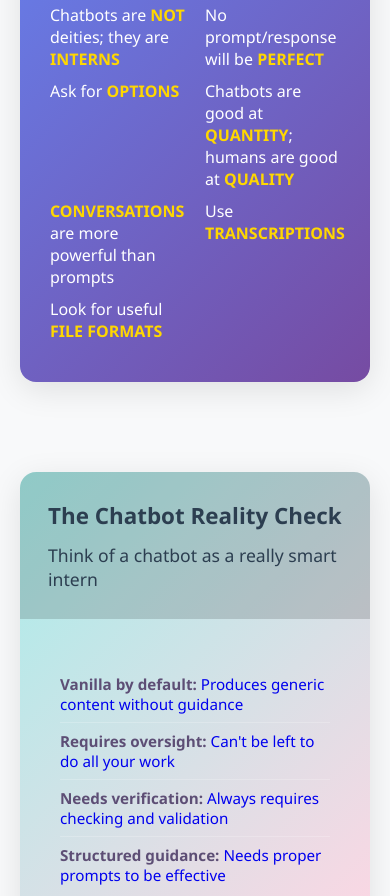
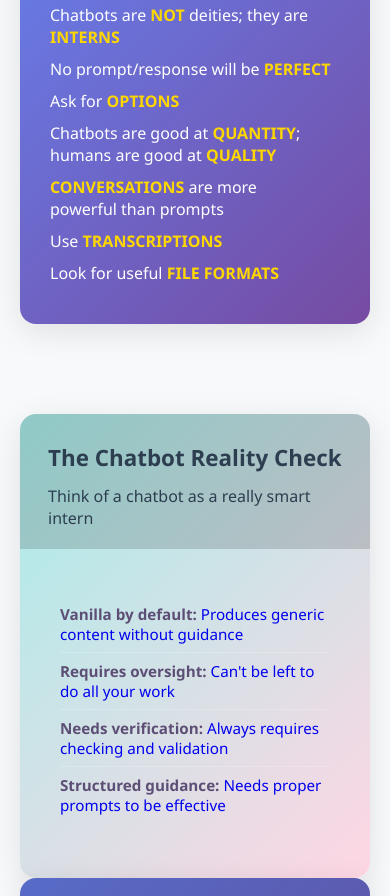
Before and after one commit to dogriffiths/utilities, a website: page docs/ai_pm_cheat_sheet.html in a window 390 px wide. Shown: the part 400-1296 px from the top of the page. Drawn offline with Linux system fonts and the light colour scheme.

Commit message:
fix: Correct layout of principles for mobile

```diff
--- a/docs/ai_pm_cheat_sheet.html
+++ b/docs/ai_pm_cheat_sheet.html
@@ -131,7 +131,7 @@
              font-weight: 700;
              margin-bottom: 12px;
              color: white;
-         }
+         }medi
 
          .card-subtitle {
              font-size: 1.1rem;
@@ -362,6 +362,25 @@
                  position: static;
                  top: auto;
                  right: auto;
+             }
+
+
+             .principles ul {
+                 display: block;
+             }
+
+             .principles li {
+                 width: auto;
+             }
+
+             .principles li {
+                 break-inside: auto;
+             }
+
+             .container {
+                 max-width: auto;
+                 margin: 0 auto;
+                 display: block;
              }
          }
         </style>
```
Lines whose indentation alone changed are shown as unchanged.
